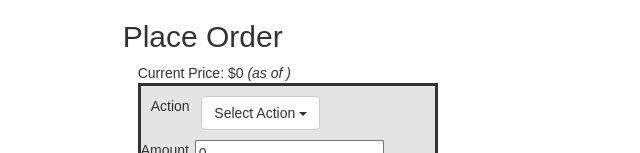
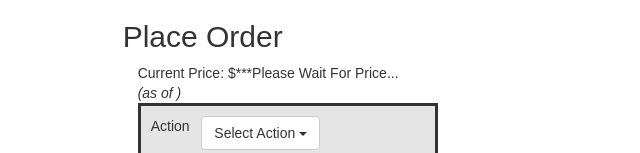
Before and after one commit to AdamHensley/sprocket, a React (Create React App) app in the folder sprockets-client/: page / in a window 1280 px wide. Shown: the part 173-326 px from the top of the page, without its empty margins (319-959 px from the left). Built offline with nearby package versions, Linux system fonts and the light colour scheme; no server answers.

Commit message:
Adding error handler and wait for price message

```diff
--- a/sprockets-client/src/SubmitOrder.js
+++ b/sprockets-client/src/SubmitOrder.js
@@ -43,6 +43,10 @@ class SubmitOrder extends React.Component {
                 if (self.state.action === "Buy") {
                     Client.buy({sprockets: self.state.amount, unit_price: self.state.selected_price},
                         function (response) {
+                            if(response.error) {
+                                alert("ERROR: " + response.error);
+                            }
+                            else {
                                 self.setState({
                                     history: response.history,
                                     cash: response.cash,
@@ -50,10 +54,15 @@ class SubmitOrder extends React.Component {
                                     selected_price: null
                                 });
                                 self.props.sendData(self.state.history, self.state.cash, self.state.availableSprockets)
+                            }
                         });
                 } else {
                     Client.sell({sprockets: self.state.amount, unit_price: self.state.selected_price},
                         function (response) {
+                        if(response.error) {
+                            alert("ERROR: " + response.error);
+                        }
+                        else {
                             self.setState({
                                 history: response.history,
                                 cash: response.cash,
@@ -61,6 +70,7 @@ class SubmitOrder extends React.Component {
                                 selected_price: null
                             });
                             self.props.sendData(self.state.history, self.state.cash, self.state.availableSprockets);
+                        }
                         });
                     }
         } finally {
@@ -100,8 +110,7 @@ class SubmitOrder extends React.Component {
         return (
             <div className="container">
                 <div className="row">
-
-                    <div className="col-xs-3" style={{textAlign:'left'}}>Current Price: ${this.state.currentPrice} <em>(as of {this.state.time})</em></div>
+                    <div className="col-xs-3" style={{textAlign:'left'}}>Current Price: ${this.state.currentPrice || "***Please Wait For Price..."} <em>(as of {this.state.time})</em></div>
                     <div className="col-xs-5"/>
                 </div>
                 {/*<div className="row">*/}
```
Lines whose indentation alone changed are shown as unchanged.
